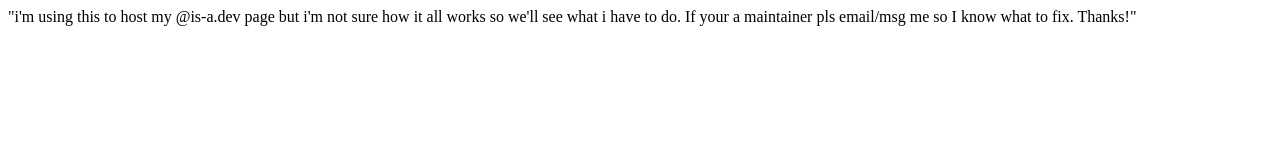
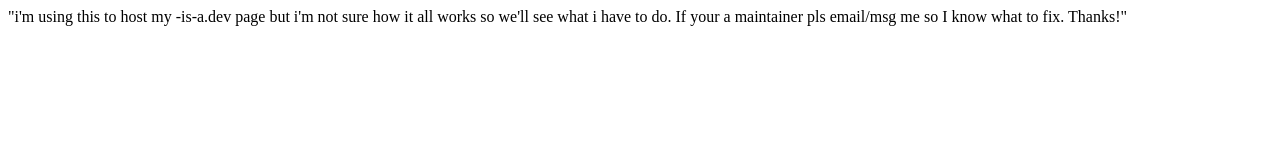
Before and after one commit to Fortato/fortato.github.io, a plain HTML site: page index.html in a window 1280 px wide. Drawn offline with Linux system fonts and the light colour scheme.

Commit message:
Update index.html

```diff
--- a/index.html
+++ b/index.html
@@ -5,6 +5,6 @@
     </title>
   </head>
   <body>
-    <p>"i'm using this to host my @is-a.dev page but i'm not sure how it all works so we'll see what i have to do. If your a maintainer pls email/msg me so I know what to fix. Thanks!"</p>
+    <p>"i'm using this to host my -is-a.dev page but i'm not sure how it all works so we'll see what i have to do. If your a maintainer pls email/msg me so I know what to fix. Thanks!"</p>
   </body>
 </html>
```
